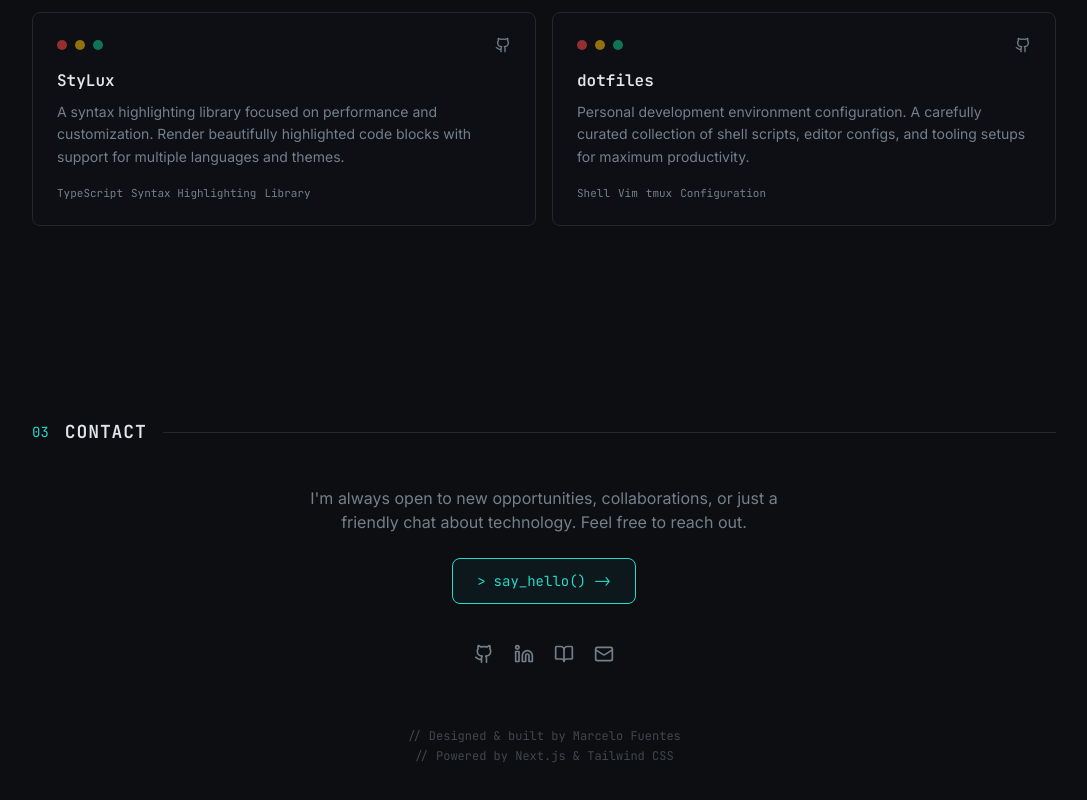
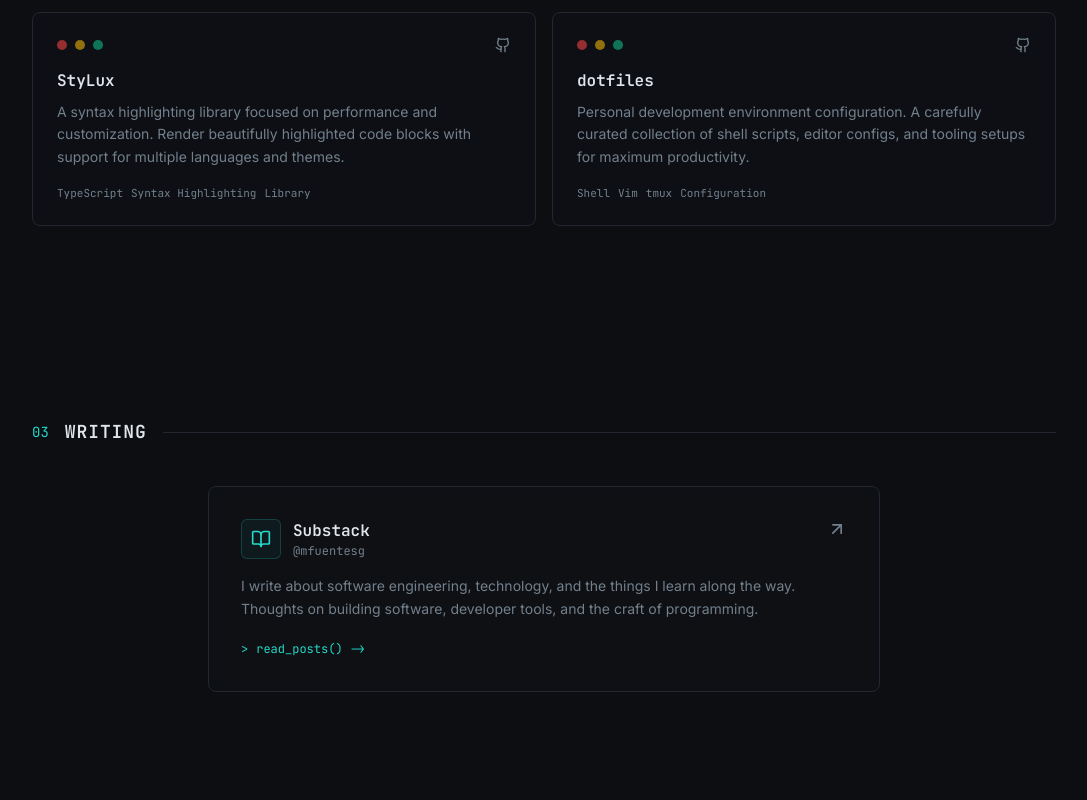
Before and after one commit to mfuentesg/mfuentesg.dev, a Next.js app: page / in a window 1280 px wide. Shown: the part 1922-2722 px from the top of the page, without its empty margins (96-1183 px from the left). Built offline with nearby package versions, Linux system fonts and the light colour scheme; no server answers.

Commit message:
feat: add Writing section for Substack link\n\nAdd dedicated Writing section and update navigation for prominent Substack link.

```diff
--- a/app/page.tsx
+++ b/app/page.tsx
@@ -1,6 +1,7 @@
 import { HeroSection } from "@/components/hero-section"
 import { AboutSection } from "@/components/about-section"
 import { ProjectsSection } from "@/components/projects-section"
+import { WritingSection } from "@/components/writing-section"
 import { ContactSection } from "@/components/contact-section"
 import { GridBackground } from "@/components/grid-background"
 import { StatusBar } from "@/components/status-bar"
@@ -15,6 +16,7 @@ export default function Page() {
         <HeroSection />
         <AboutSection />
         <ProjectsSection />
+        <WritingSection />
         <ContactSection />
       </main>
       <StatusBar />
--- a/components/contact-section.tsx
+++ b/components/contact-section.tsx
@@ -5,7 +5,7 @@ export function ContactSection() {
   return (
     <section id="contact" className="px-6 pb-20 pt-24" aria-label="Contact">
       <div className="mx-auto max-w-5xl">
-        <SectionHeader index="03" title="Contact" />
+        <SectionHeader index="04" title="Contact" />
         <div className="mx-auto max-w-lg text-center">
           <p className="mb-6 text-muted-foreground">
             {"I'm always open to new opportunities, collaborations, or just a friendly chat about technology. Feel free to reach out."}
--- a/components/header.tsx
+++ b/components/header.tsx
@@ -7,6 +7,7 @@ import { Menu, X } from "lucide-react"
 const links = [
   { label: "about", href: "#about" },
   { label: "projects", href: "#projects" },
+  { label: "writing", href: "#writing" },
   { label: "contact", href: "#contact" },
 ]
 
--- a/components/nav.tsx
+++ b/components/nav.tsx
@@ -5,6 +5,7 @@ import { useState } from "react"
 const links = [
   { label: "about", href: "#about" },
   { label: "projects", href: "#projects" },
+  { label: "writing", href: "#writing" },
   { label: "contact", href: "#contact" },
 ]
 
--- /dev/null
+++ b/components/writing-section.tsx
@@ -0,0 +1,43 @@
+import { SectionHeader } from "@/components/section-header"
+import { BookOpen, ArrowUpRight } from "lucide-react"
+
+export function WritingSection() {
+  return (
+    <section id="writing" className="px-6 py-24" aria-label="Writing">
+      <div className="mx-auto max-w-5xl">
+        <SectionHeader index="03" title="Writing" />
+        <div className="mx-auto max-w-2xl">
+          <a
+            href="https://substack.com/@mfuentesg"
+            target="_blank"
+            rel="noopener noreferrer"
+            className="group block rounded-lg border border-border bg-card/40 p-6 backdrop-blur-sm transition-all hover:border-primary/40 hover:bg-card/60 md:p-8"
+          >
+            <div className="flex items-start justify-between gap-4">
+              <div className="flex items-center gap-3">
+                <div className="flex h-10 w-10 items-center justify-center rounded-md border border-primary/20 bg-primary/5">
+                  <BookOpen className="h-5 w-5 text-primary" />
+                </div>
+                <div>
+                  <h3 className="font-mono text-base font-semibold text-foreground transition-colors group-hover:text-primary">
+                    Substack
+                  </h3>
+                  <p className="font-mono text-xs text-muted-foreground">@mfuentesg</p>
+                </div>
+              </div>
+              <ArrowUpRight className="h-5 w-5 text-muted-foreground transition-all group-hover:text-primary group-hover:-translate-y-0.5 group-hover:translate-x-0.5" />
+            </div>
+            <p className="mt-4 text-sm leading-relaxed text-muted-foreground">
+              {"I write about software engineering, technology, and the things I learn along the way. Thoughts on building software, developer tools, and the craft of programming."}
+            </p>
+            <div className="mt-5 inline-flex items-center gap-2 font-mono text-xs text-primary">
+              <span>{">"}</span>
+              <span>read_posts()</span>
+              <span className="transition-transform group-hover:translate-x-1">{"->"}</span>
+            </div>
+          </a>
+        </div>
+      </div>
+    </section>
+  )
+}
```
